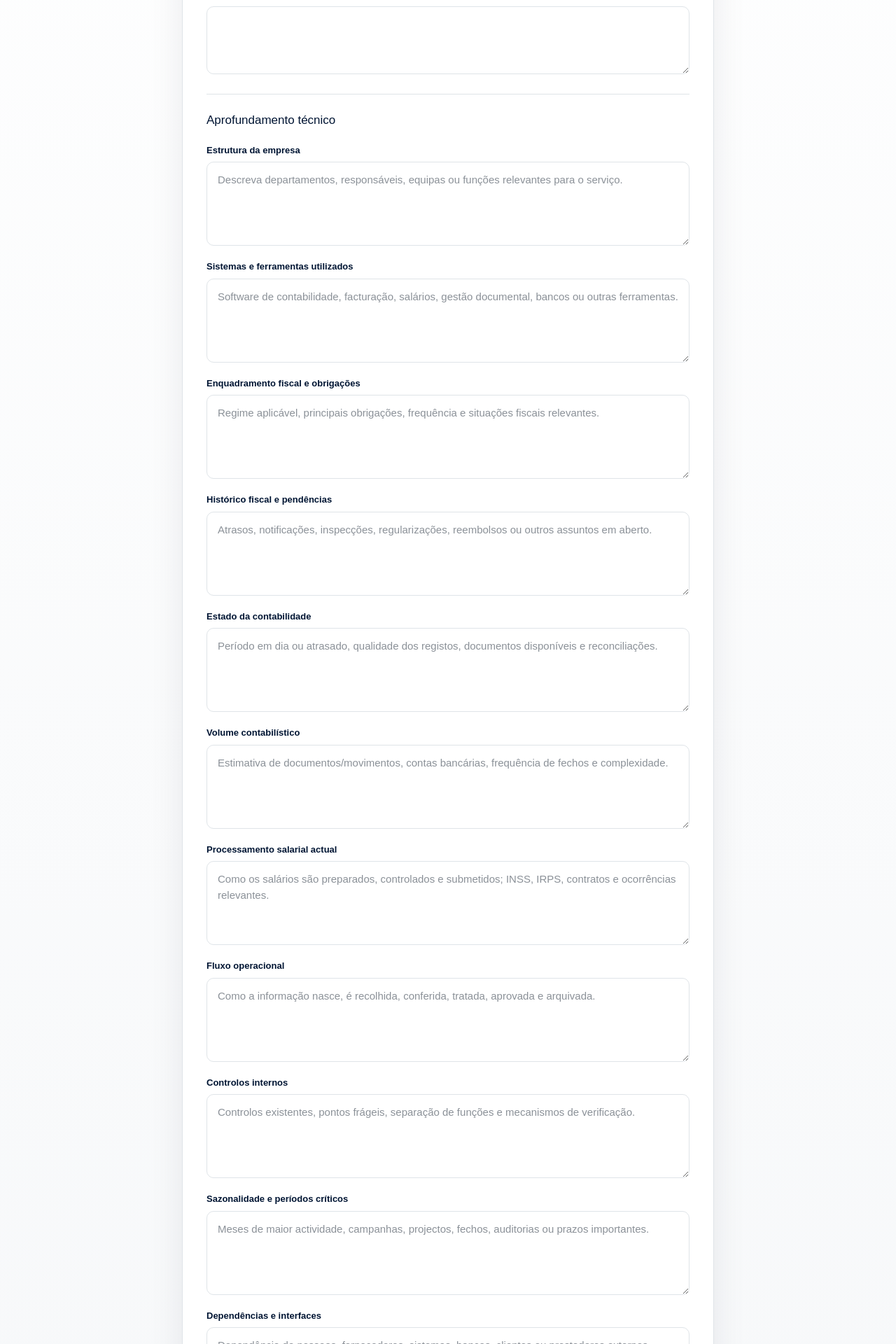
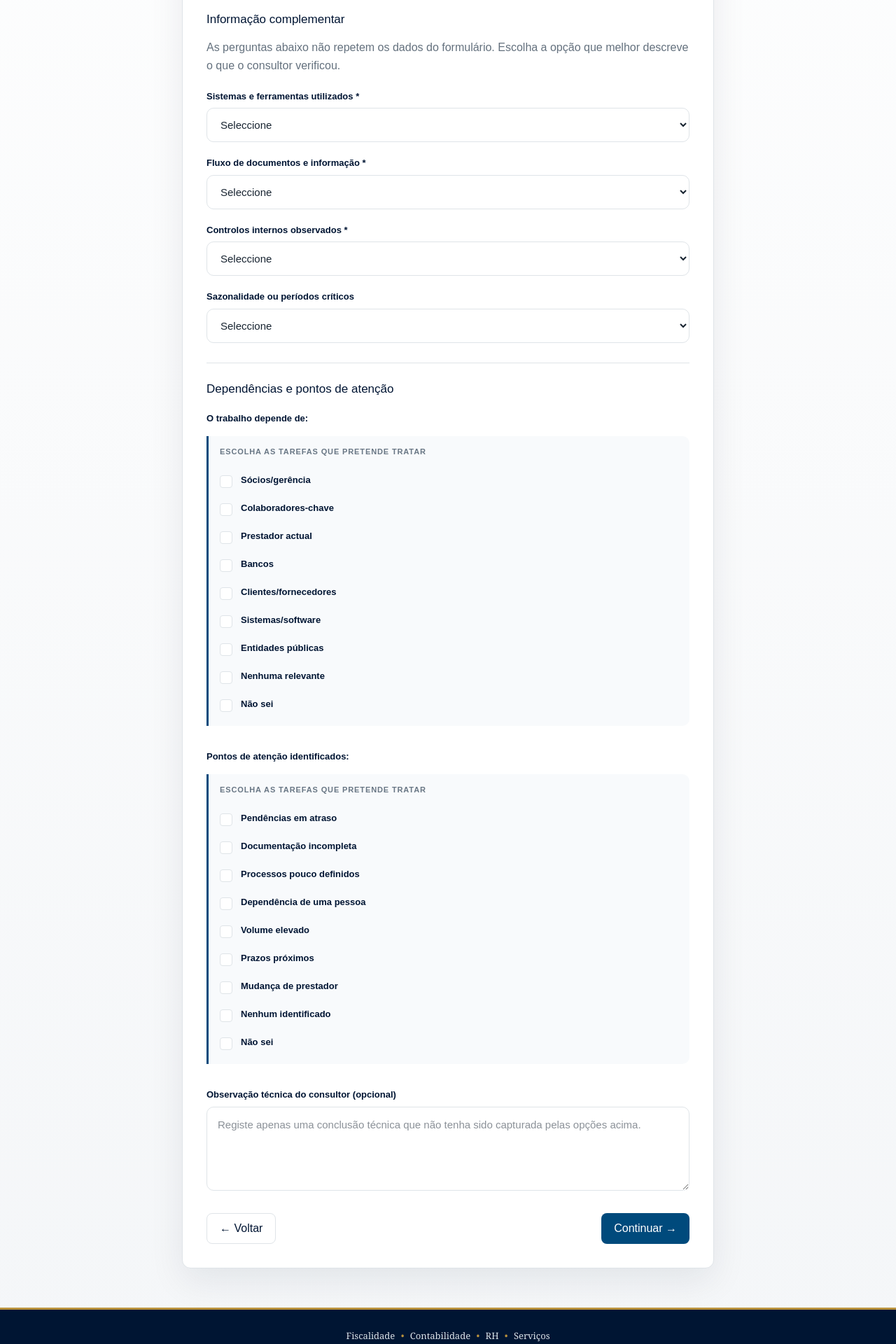
Before and after one commit to acjl-mz/acjl-onboarding, a Next.js app: page /diagnostico/briefing in a window 1280 px wide. Shown: the part 720-2640 px from the top of the page at 70% size. Built offline with nearby package versions, Linux system fonts and the light colour scheme.

Commit message:
refactor: remove repeated briefing questions and use structured inputs

```diff
--- a/app/diagnostico/briefing/page.tsx
+++ b/app/diagnostico/briefing/page.tsx
@@ -5,52 +5,75 @@ import { useState } from "react";
 import { SiteHeader, SiteFooter } from "@/components/SiteChrome";
 import { readDiagnostic, saveDiagnostic } from "@/lib/diagnostic";
 
-const fields = [
-  ["structure", "Estrutura da empresa", "Descreva departamentos, responsáveis, equipas ou funções relevantes para o serviço."],
-  ["systems", "Sistemas e ferramentas utilizados", "Software de contabilidade, facturação, salários, gestão documental, bancos ou outras ferramentas."],
-  ["fiscalRegime", "Enquadramento fiscal e obrigações", "Regime aplicável, principais obrigações, frequência e situações fiscais relevantes."],
-  ["fiscalHistory", "Histórico fiscal e pendências", "Atrasos, notificações, inspecções, regularizações, reembolsos ou outros assuntos em aberto."],
-  ["accountingState", "Estado da contabilidade", "Período em dia ou atrasado, qualidade dos registos, documentos disponíveis e reconciliações."],
-  ["accountingVolume", "Volume contabilístico", "Estimativa de documentos/movimentos, contas bancárias, frequência de fechos e complexidade."],
-  ["payrollProcess", "Processamento salarial actual", "Como os salários são preparados, controlados e submetidos; INSS, IRPS, contratos e ocorrências relevantes."],
-  ["operations", "Fluxo operacional", "Como a informação nasce, é recolhida, conferida, tratada, aprovada e arquivada."],
-  ["controls", "Controlos internos", "Controlos existentes, pontos frágeis, separação de funções e mecanismos de verificação."],
-  ["seasonality", "Sazonalidade e períodos críticos", "Meses de maior actividade, campanhas, projectos, fechos, auditorias ou prazos importantes."],
-  ["dependencies", "Dependências e interfaces", "Dependência de pessoas, fornecedores, sistemas, bancos, clientes ou prestadores externos."],
-  ["provider", "Prestadores actuais e responsabilidades", "Quem executa actualmente cada área e o que ficará com a ACJL."],
-  ["scope", "Escopo esperado da ACJL", "O que o cliente espera que a ACJL passe a executar, acompanhar ou melhorar."],
-  ["risks", "Riscos ou pontos de atenção", "Aspectos que podem aumentar esforço, urgência, complexidade ou necessidade de acompanhamento."],
-  ["assessment", "Observações técnicas do consultor", "Síntese profissional do consultor sobre a situação, necessidades identificadas e próximos passos."]
-] as const;
+type Briefing = {
+  consultantName: string;
+  briefingDate: string;
+  duration: string;
+  systems: string;
+  documentFlow: string;
+  internalControls: string;
+  dependencies: string[];
+  seasonality: string;
+  risks: string[];
+  assessment: string;
+};
+
+const initial: Briefing = {
+  consultantName: "", briefingDate: "", duration: "", systems: "",
+  documentFlow: "", internalControls: "", dependencies: [], seasonality: "",
+  risks: [], assessment: "",
+};
+
+const dependencyOptions = ["Sócios/gerência", "Colaboradores-chave", "Prestador actual", "Bancos", "Clientes/fornecedores", "Sistemas/software", "Entidades públicas", "Nenhuma relevante", "Não sei"];
+const riskOptions = ["Pendências em atraso", "Documentação incompleta", "Processos pouco definidos", "Dependência de uma pessoa", "Volume elevado", "Prazos próximos", "Mudança de prestador", "Nenhum identificado", "Não sei"];
 
 export default function BriefingPage() {
-  const [d, setD] = useState(readDiagnostic());
+  const d = readDiagnostic();
+  const [b, setB] = useState<Briefing>({
+    ...initial,
+    ...(d.consultantBriefing as Partial<Briefing> || {}),
+    dependencies: Array.isArray(d.consultantBriefing?.assessment?.dependencies)
+      ? d.consultantBriefing.assessment.dependencies.split(" | ").filter(Boolean)
+      : [],
+    risks: Array.isArray(d.consultantBriefing?.assessment?.risks)
+      ? d.consultantBriefing.assessment.risks.split(" | ").filter(Boolean)
+      : [],
+    assessment: d.consultantBriefing?.assessment?.assessment || "",
+  });
   const [error, setError] = useState("");
 
-  const update = (key: string, value: string) => {
-    setD((x) => ({
-      ...x,
+  const set = (key: keyof Briefing, value: string | string[]) =>
+    setB(x => ({ ...x, [key]: value }));
+
+  const toggle = (key: "dependencies" | "risks", value: string) =>
+    setB(x => ({ ...x, [key]: x[key].includes(value) ? x[key].filter(v => v !== value) : [...x[key], value] }));
+
+  const next = () => {
+    if (!b.consultantName.trim() || !b.briefingDate || !b.duration || !b.systems || !b.documentFlow || !b.internalControls) {
+      setError("Complete os campos estruturados obrigatórios do briefing antes de continuar.");
+      return;
+    }
+
+    const nextData = {
+      ...d,
       consultantBriefing: {
-        ...(x as any).consultantBriefing,
+        consultantName: b.consultantName,
+        briefingDate: b.briefingDate,
+        duration: b.duration,
+        notes: "",
         assessment: {
-          ...((x as any).consultantBriefing?.assessment || {}),
-          [key]: value,
+          systems: b.systems,
+          documentFlow: b.documentFlow,
+          internalControls: b.internalControls,
+          dependencies: b.dependencies.join(" | "),
+          seasonality: b.seasonality,
+          risks: b.risks.join(" | "),
+          assessment: b.assessment,
         },
       },
-    }));
-  };
+    };
 
-  const meta = (key: "consultantName" | "briefingDate" | "duration" | "notes", value: string) => {
-    setD((x) => ({ ...x, consultantBriefing: { ...(x as any).consultantBriefing, [key]: value } }));
-  };
-
-  const next = () => {
-    const b = (d as any).consultantBriefing || {};
-    if (!b.consultantName?.trim() || !b.briefingDate || !b.duration || !b.assessment?.assessment?.trim()) {
-      setError("Registe o consultor, a data, a duração e as observações técnicas antes de continuar.");
-      return;
-    }
-    saveDiagnostic(d);
+    saveDiagnostic(nextData);
     window.location.href = "/diagnostico/situacao";
   };
 
@@ -61,26 +84,79 @@ export default function BriefingPage() {
         <div className="acjl-form">
           <div className="acjl-progress"><span style={{ width: "57%" }} /></div>
           <section className="acjl-card diagnostic-card">
-            <div className="acjl-eyebrow">ETAPA 4 · DIAGNÓSTICO PROFUNDO</div>
-            <h1>Informação recolhida pelo consultor.</h1>
-            <p>Esta etapa aprofunda a realidade operacional da empresa para que a proposta seja dimensionada com base no trabalho que será efectivamente necessário.</p>
+            <div className="acjl-eyebrow">ETAPA 4 · RECOLHA TÉCNICA</div>
+            <h1>Aprofundamento pelo consultor.</h1>
+            <p>Não vamos repetir o que já foi respondido. Esta etapa acrescenta apenas informação técnica que ajuda a ACJL a dimensionar o trabalho.</p>
 
             <div className="short-section">
-              <h3>Dados do briefing</h3>
-              <div className="acjl-field"><label>Consultor ACJL *</label><input className="acjl-input" value={(d as any).consultantBriefing?.consultantName || ""} onChange={e => meta("consultantName", e.target.value)} /></div>
-              <div className="acjl-field"><label>Data do briefing *</label><input type="date" className="acjl-input" value={(d as any).consultantBriefing?.briefingDate || ""} onChange={e => meta("briefingDate", e.target.value)} /></div>
-              <div className="acjl-field"><label>Duração aproximada *</label><select className="acjl-select" value={(d as any).consultantBriefing?.duration || ""} onChange={e => meta("duration", e.target.value)}><option value="">Seleccione</option><option>Até 30 minutos</option><option>30–60 minutos</option><option>60–90 minutos</option><option>Mais de 90 minutos</option></select></div>
-              <div className="acjl-field"><label>Notas gerais do briefing</label><textarea rows={3} className="acjl-textarea" value={(d as any).consultantBriefing?.notes || ""} onChange={e => meta("notes", e.target.value)} /></div>
+              <h3>Registo do briefing</h3>
+              <div className="acjl-field">
+                <label>Consultor ACJL *</label>
+                <input className="acjl-input" value={b.consultantName} onChange={e => set("consultantName", e.target.value)} />
+              </div>
+              <div className="acjl-field">
+                <label>Data do briefing *</label>
+                <input type="date" className="acjl-input" value={b.briefingDate} onChange={e => set("briefingDate", e.target.value)} />
+              </div>
+              <div className="acjl-field">
+                <label>Duração aproximada *</label>
+                <select className="acjl-select" value={b.duration} onChange={e => set("duration", e.target.value)}>
+                  <option value="">Seleccione</option><option>Até 30 minutos</option><option>30–60 minutos</option><option>60–90 minutos</option><option>Mais de 90 minutos</option>
+                </select>
+              </div>
             </div>
 
             <div className="short-section">
-              <h3>Aprofundamento técnico</h3>
-              {fields.map(([key, label, help]) => (
-                <div className="acjl-field" key={key}>
-                  <label>{label}{key === "assessment" ? " *" : ""}</label>
-                  <textarea rows={key === "assessment" ? 6 : 4} className="acjl-textarea" value={(d as any).consultantBriefing?.assessment?.[key] || ""} onChange={e => update(key, e.target.value)} placeholder={help} />
+              <h3>Informação complementar</h3>
+              <p>As perguntas abaixo não repetem os dados do formulário. Escolha a opção que melhor descreve o que o consultor verificou.</p>
+
+              <div className="acjl-field">
+                <label>Sistemas e ferramentas utilizados *</label>
+                <select className="acjl-select" value={b.systems} onChange={e => set("systems", e.target.value)}>
+                  <option value="">Seleccione</option><option>Software de contabilidade</option><option>Software de facturação + contabilidade</option><option>Folhas Excel / ferramentas simples</option><option>Vários sistemas integrados</option><option>Sistemas próprios / específicos</option><option>Não utiliza sistema estruturado</option><option>Não foi possível identificar</option>
+                </select>
+              </div>
+
+              <div className="acjl-field">
+                <label>Fluxo de documentos e informação *</label>
+                <select className="acjl-select" value={b.documentFlow} onChange={e => set("documentFlow", e.target.value)}>
+                  <option value="">Seleccione</option><option>Organizado e regular</option><option>Organizado, mas com falhas</option><option>Parcialmente organizado</option><option>Desorganizado / depende de intervenção manual</option><option>Não existe fluxo definido</option><option>Não foi possível identificar</option>
+                </select>
+              </div>
+
+              <div className="acjl-field">
+                <label>Controlos internos observados *</label>
+                <select className="acjl-select" value={b.internalControls} onChange={e => set("internalControls", e.target.value)}>
+                  <option value="">Seleccione</option><option>Controlos definidos e seguidos</option><option>Existem, mas são informais</option><option>Existem parcialmente</option><option>Controlos insuficientes</option><option>Praticamente inexistentes</option><option>Não foi possível identificar</option>
+                </select>
+              </div>
+
+              <div className="acjl-field">
+                <label>Sazonalidade ou períodos críticos</label>
+                <select className="acjl-select" value={b.seasonality} onChange={e => set("seasonality", e.target.value)}>
+                  <option value="">Seleccione</option><option>Não existem períodos críticos relevantes</option><option>Existem alguns períodos de maior carga</option><option>Existem vários períodos críticos</option><option>O trabalho é muito sazonal</option><option>Não foi possível identificar</option>
+                </select>
+              </div>
+            </div>
+
+            <div className="short-section">
+              <h3>Dependências e pontos de atenção</h3>
+              <div className="acjl-field">
+                <label>O trabalho depende de:</label>
+                <div className="task-list">
+                  {dependencyOptions.map(v => <label key={v} className="task-line"><input type="checkbox" checked={b.dependencies.includes(v)} onChange={() => toggle("dependencies", v)} /><span>{v}</span></label>)}
                 </div>
-              ))}
+              </div>
+              <div className="acjl-field">
+                <label>Pontos de atenção identificados:</label>
+                <div className="task-list">
+                  {riskOptions.map(v => <label key={v} className="task-line"><input type="checkbox" checked={b.risks.includes(v)} onChange={() => toggle("risks", v)} /><span>{v}</span></label>)}
+                </div>
+              </div>
+              <div className="acjl-field">
+                <label>Observação técnica do consultor <span>(opcional)</span></label>
+                <textarea rows={4} className="acjl-textarea" value={b.assessment} onChange={e => set("assessment", e.target.value)} placeholder="Registe apenas uma conclusão técnica que não tenha sido capturada pelas opções acima." />
+              </div>
             </div>
 
             {error && <div className="form-error" role="alert">⚠ {error}</div>}
```
